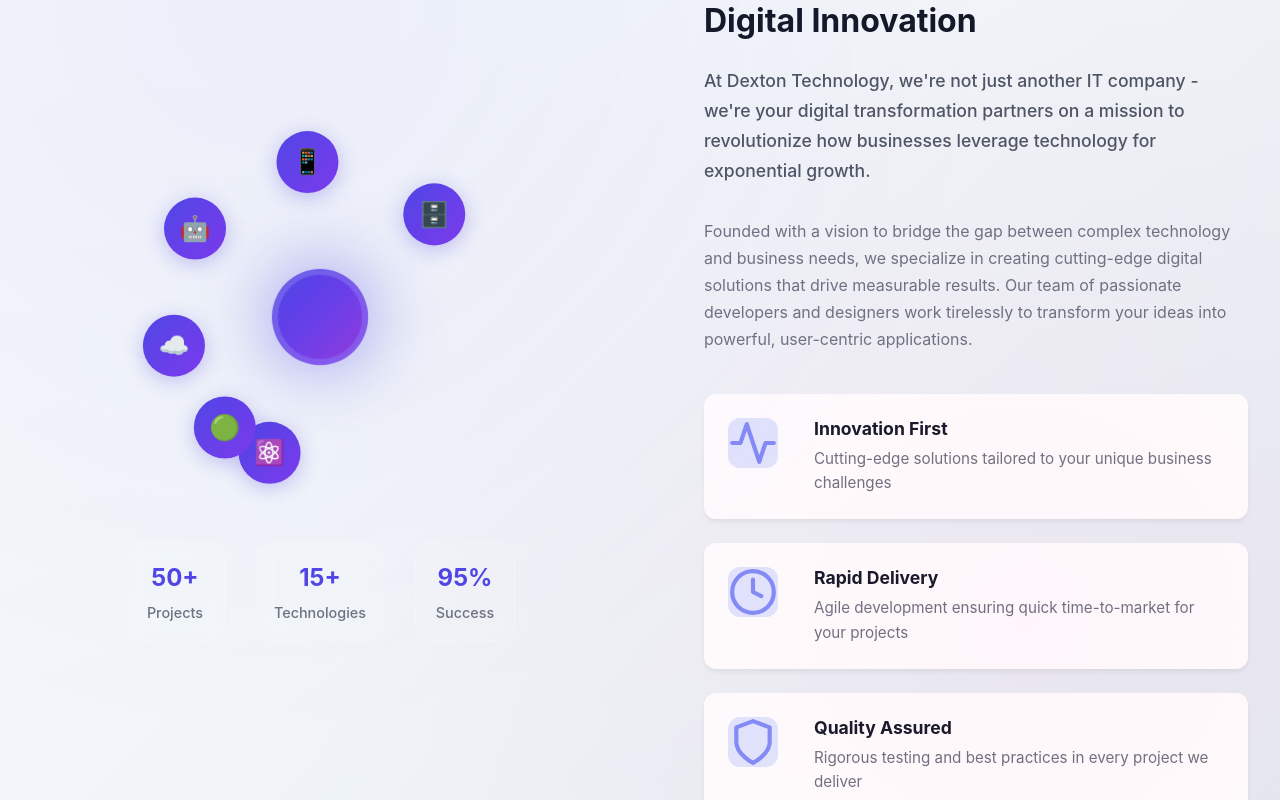
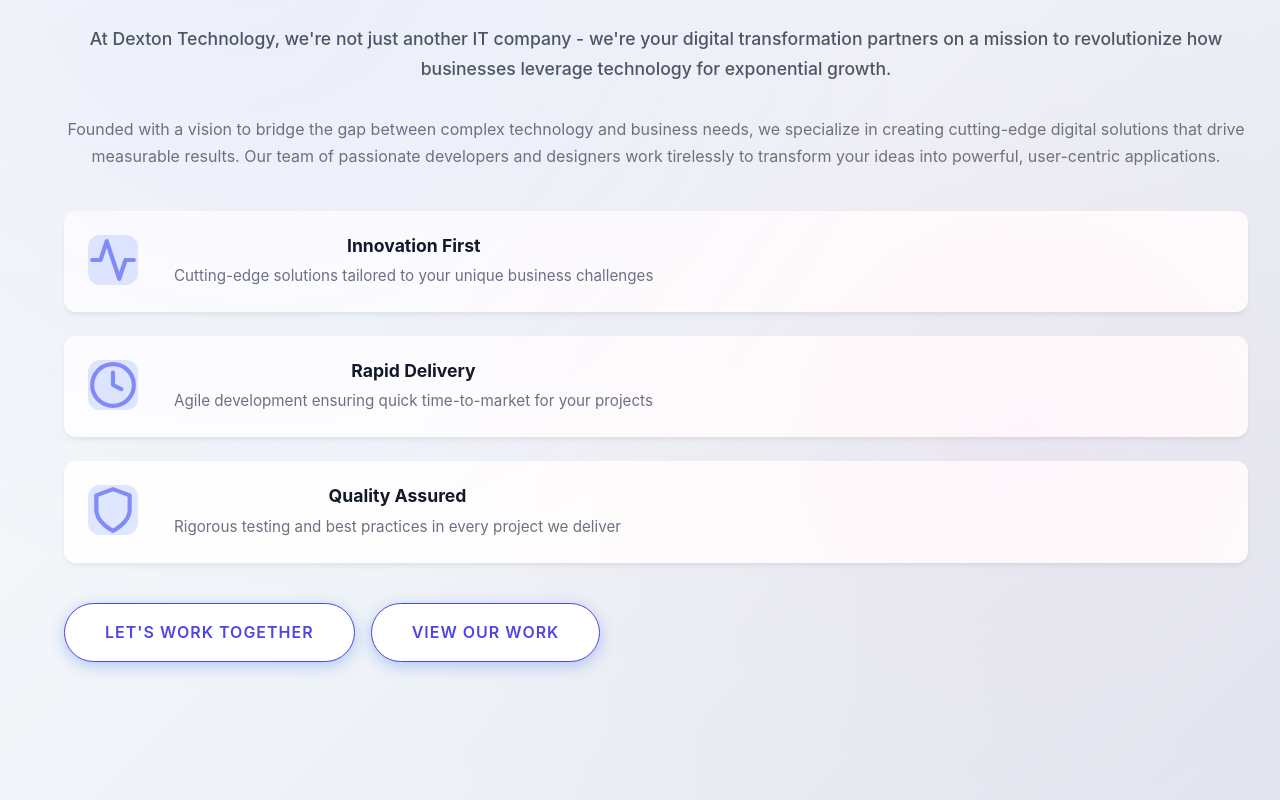
Before and after one commit to dextontechnology-del/react, a React (Vite) app: page / in a window 1280 px wide. Shown: the part 3400-4200 px from the top of the page. Built offline with nearby package versions, Linux system fonts and the light colour scheme.

Commit message:
About: collapse about content to single column when visual removed
Co-authored-by: Cursor <cursoragent@cursor.com>

```diff
--- a/src/App.css
+++ b/src/App.css
@@ -775,6 +775,11 @@ section {
   margin-bottom: 4rem;
 }
 
+.about-content.single-column {
+  grid-template-columns: 1fr;
+  text-align: center;
+}
+
 /* About Visual - Tech Showcase */
 .about-visual {
   position: relative;
--- a/src/pages/HomePage.tsx
+++ b/src/pages/HomePage.tsx
@@ -329,61 +329,7 @@ function HomePage() {
               <p className="section-subtitle">Transforming ideas into digital reality with passion and precision</p>
             </div>
 
-            <div className="about-content">
-              <motion.div
-                className="about-visual"
-                initial={{ opacity: 0, x: -50 }}
-                whileInView={{ opacity: 1, x: 0 }}
-                viewport={{ once: true }}
-                transition={{ duration: 0.6 }}
-              >
-                <div className="tech-showcase">
-                  <div className="tech-orbit">
-                    <div className="center-core">
-                      <div className="core-inner"></div>
-                      <div className="core-pulse"></div>
-                    </div>
-                    <div className="orbit-item orbit-1" data-tech="React">
-                      <div className="tech-icon">⚛️</div>
-                      <span className="tech-label">React</span>
-                    </div>
-                    <div className="orbit-item orbit-2" data-tech="Node">
-                      <div className="tech-icon">🟢</div>
-                      <span className="tech-label">Node.js</span>
-                    </div>
-                    <div className="orbit-item orbit-3" data-tech="Cloud">
-                      <div className="tech-icon">☁️</div>
-                      <span className="tech-label">Cloud</span>
-                    </div>
-                    <div className="orbit-item orbit-4" data-tech="AI">
-                      <div className="tech-icon">🤖</div>
-                      <span className="tech-label">AI/ML</span>
-                    </div>
-                    <div className="orbit-item orbit-5" data-tech="Mobile">
-                      <div className="tech-icon">📱</div>
-                      <span className="tech-label">Mobile</span>
-                    </div>
-                    <div className="orbit-item orbit-6" data-tech="Database">
-                      <div className="tech-icon">🗄️</div>
-                      <span className="tech-label">Database</span>
-                    </div>
-                  </div>
-                  <div className="tech-stats">
-                    <div className="tech-stat">
-                      <span className="stat-value">50+</span>
-                      <span className="stat-name">Projects</span>
-                    </div>
-                    <div className="tech-stat">
-                      <span className="stat-value">15+</span>
-                      <span className="stat-name">Technologies</span>
-                    </div>
-                    <div className="tech-stat">
-                      <span className="stat-value">95%</span>
-                      <span className="stat-name">Success</span>
-                    </div>
-                  </div>
-                </div>
-              </motion.div>
+            <div className="about-content single-column">
 
               <motion.div
                 className="about-text"
```
